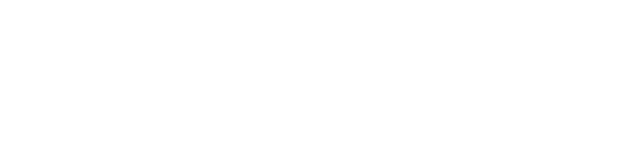
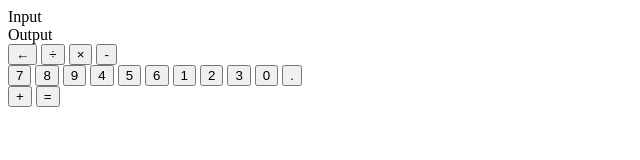
Before and after one commit to geon-youn/calculator, a plain HTML site: page index.html in a window 1280 px wide. Shown: the whole page, without its empty margins (0-640 px from the left). Drawn offline with Linux system fonts and the light colour scheme.

Commit message:
Create buttons for calculator

```diff
--- a/index.html
+++ b/index.html
@@ -11,6 +11,42 @@
 </head>
 
 <body>
+    <div class="calc-container">
+        <div id="calc-input">
+            Input
+        </div>
+        <div id="calc-output">
+            Output
+        </div>
+    </div>
+
+    <div class="buttons">
+        <div id="top">
+            <button id="back">←</button>
+            <button id="div" class="op">÷</button>
+            <button id="mul" class="op">×</button>
+            <button id="sub" class="op">-</button>
+        </div>
+
+        <div id="mid">
+            <button id="7">7</button>
+            <button id="8">8</button>
+            <button id="9">9</button>
+            <button id="4">4</button>
+            <button id="5">5</button>
+            <button id="6">6</button>
+            <button id="1">1</button>
+            <button id="2">2</button>
+            <button id="3">3</button>
+            <button id="0">0</button>
+            <button id="dot">.</button>
+        </div>
+
+        <div id="side">
+            <button id="add" class="op">+</button>
+            <button id="eq" class="op">=</button>
+        </div>
+    </div>
 
 </body>
 
```
